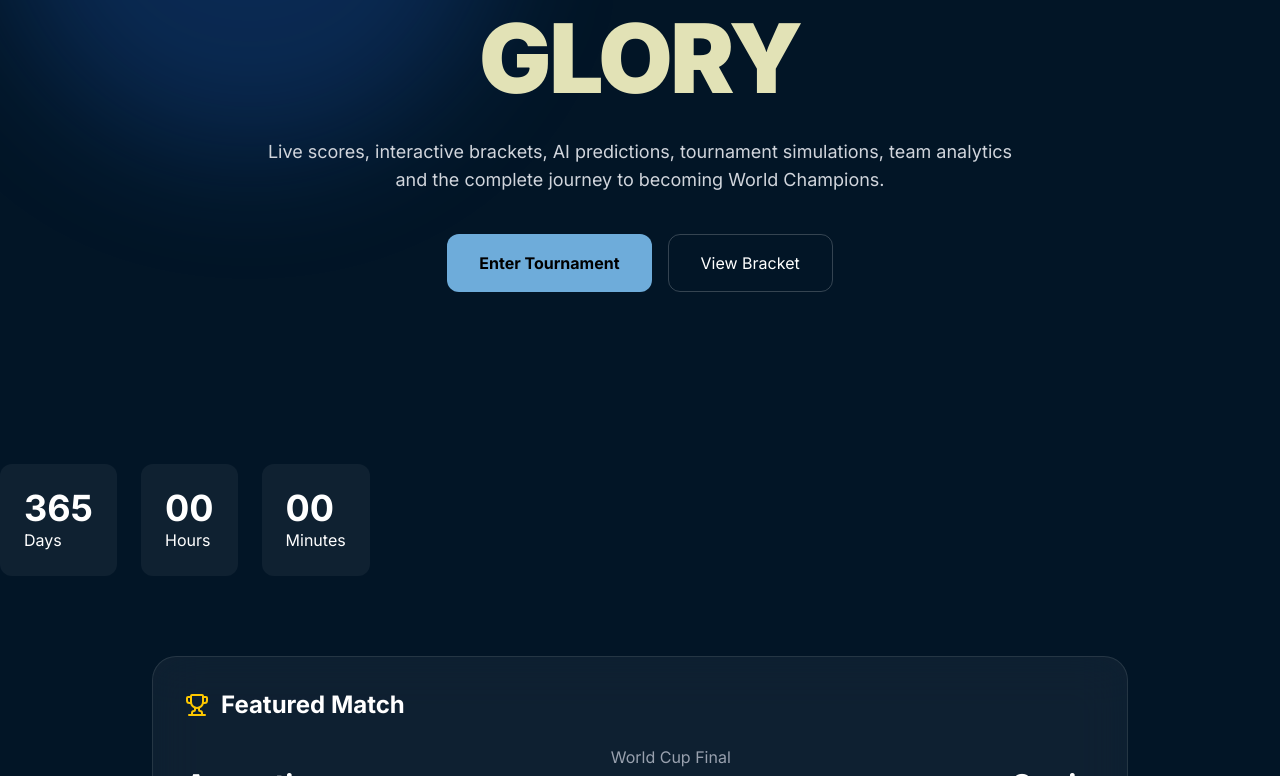
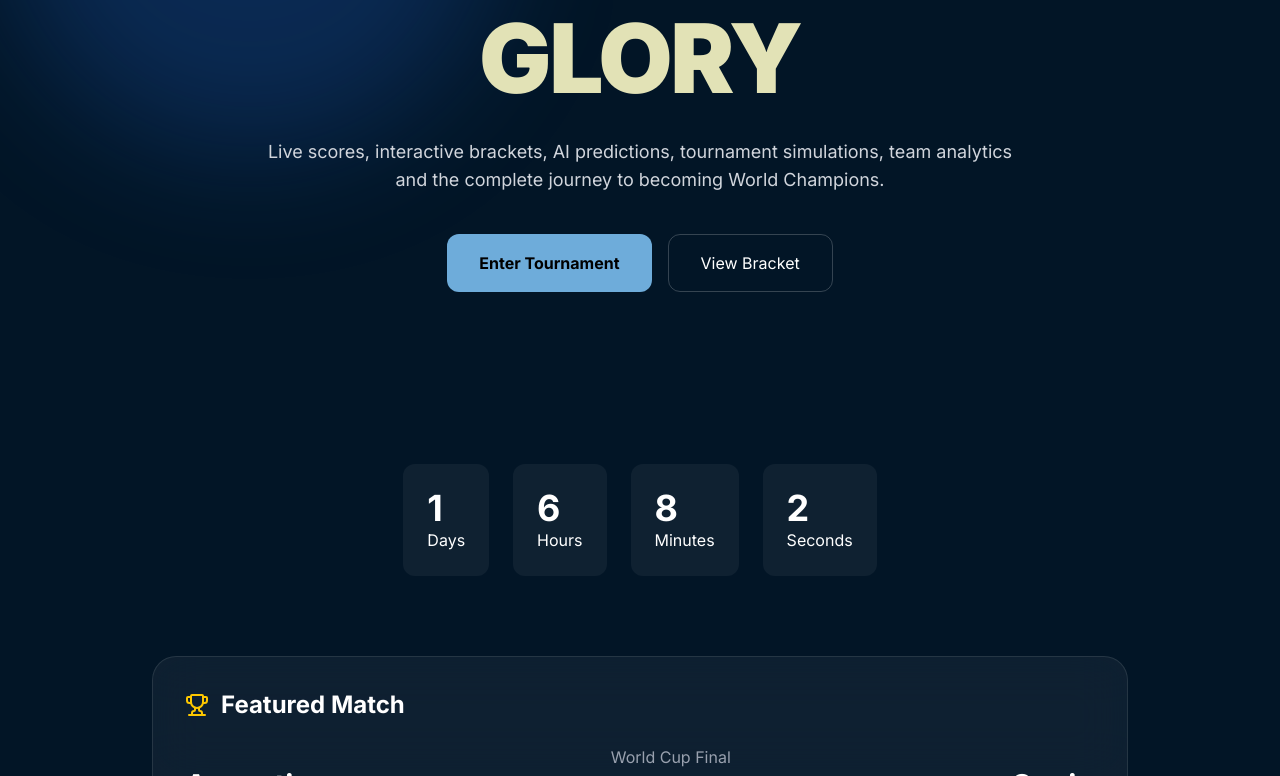
Before and after one commit to saviour159/path-to-glory, a Next.js app: page / in a window 1280 px wide. Shown: the part 434-1210 px from the top of the page. Built offline with nearby package versions, Linux system fonts and the light colour scheme.

Commit message:
Phase 5 - Real Countdown

```diff
--- a/components/home/Countdown.tsx
+++ b/components/home/Countdown.tsx
@@ -1,19 +1,61 @@
+"use client";
+
+import { useEffect, useState } from "react";
+
 export default function Countdown() {
+  const targetDate = new Date("2026-06-11T19:00:00Z");
+
+  const [timeLeft, setTimeLeft] = useState({
+    days: 0,
+    hours: 0,
+    minutes: 0,
+    seconds: 0,
+  });
+
+  useEffect(() => {
+    const timer = setInterval(() => {
+      const now = new Date().getTime();
+      const difference = targetDate.getTime() - now;
+
+      const days = Math.floor(difference / (1000 * 60 * 60 * 24));
+
+      const hours = Math.floor(
+        (difference % (1000 * 60 * 60 * 24)) / (1000 * 60 * 60),
+      );
+
+      const minutes = Math.floor((difference % (1000 * 60 * 60)) / (1000 * 60));
+      const seconds = Math.floor((difference % (1000 * 60)) / 1000);
+
+      setTimeLeft({
+        days,
+        hours,
+        minutes,
+        seconds,
+      });
+    }, 1000);
+
+    return () => clearInterval(timer);
+  }, []);
+
   return (
-    <div className="mt-12 flex gap-6">
+    <div className="mt-12 flex gap-6 justify-center">
       <div className="rounded-xl bg-white/5 p-6">
-        <h3 className="text-4xl font-bold">365</h3>
+        <h3 className="text-4xl font-bold">{timeLeft.days}</h3>
         <p>Days</p>
       </div>
 
       <div className="rounded-xl bg-white/5 p-6">
-        <h3 className="text-4xl font-bold">00</h3>
+        <h3 className="text-4xl font-bold">{timeLeft.hours}</h3>
         <p>Hours</p>
       </div>
 
       <div className="rounded-xl bg-white/5 p-6">
-        <h3 className="text-4xl font-bold">00</h3>
+        <h3 className="text-4xl font-bold">{timeLeft.minutes}</h3>
         <p>Minutes</p>
+      </div>
+      <div className="rounded-xl bg-white/5 p-6">
+        <h3 className="text-4xl font-bold">{timeLeft.seconds}</h3>
+        <p>Seconds</p>
       </div>
     </div>
   );
```
